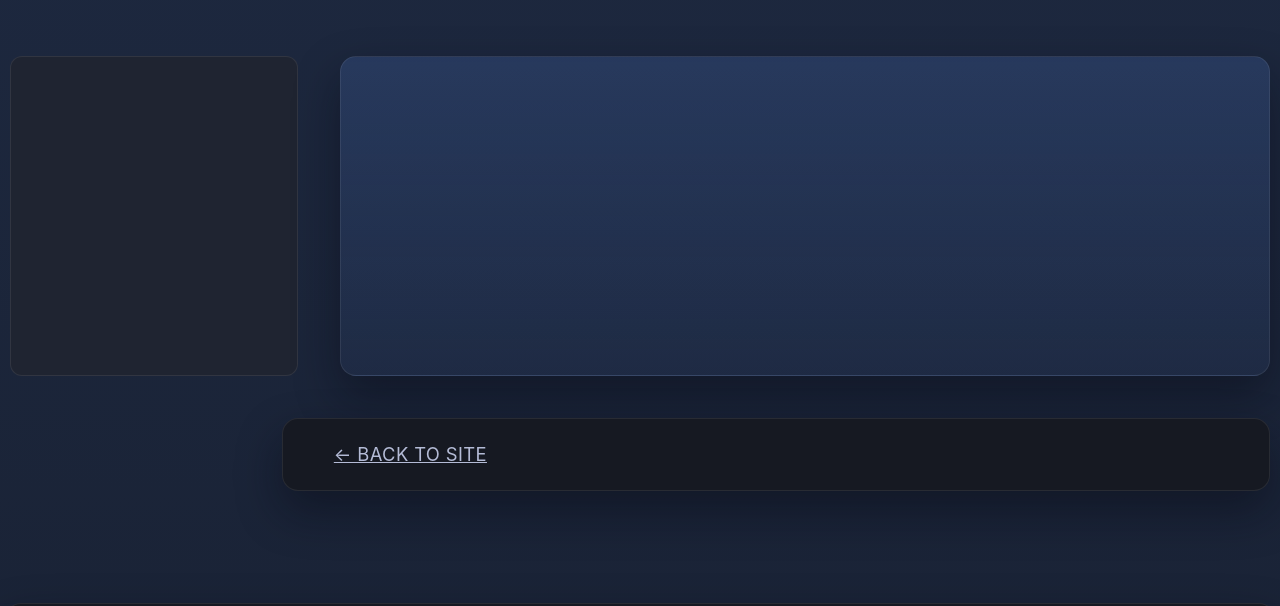
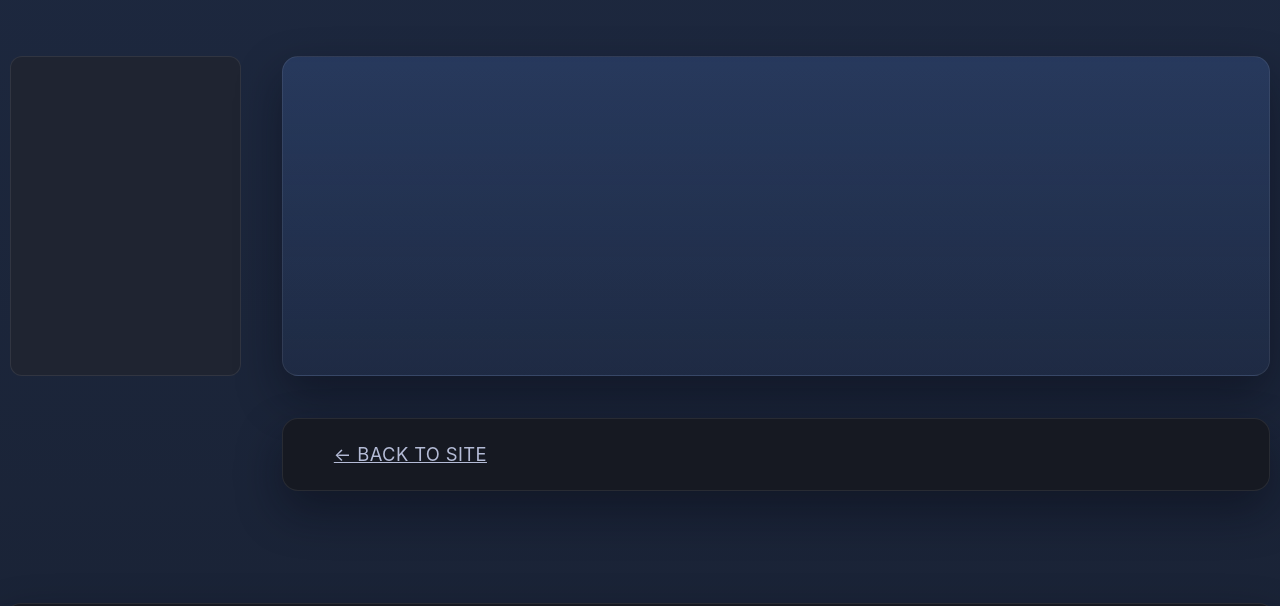
Before and after one commit to Olga-Zydziak/website-of-bookhouse, a plain HTML site: page manager.html in a window 1280 px wide. Shown: the top 606 px of the page. Drawn offline with Linux system fonts and the light colour scheme.

Commit message:
Align header grid with main layout and harden contact form

```diff
--- a/style.css
+++ b/style.css
@@ -891,8 +891,21 @@ input:focus-visible {
 }
 
 @media (min-width: 48rem) {
+  .site-header__inner {
+    grid-template-columns: minmax(0, clamp(10rem, 32vw, var(--layout-sidebar-width))) minmax(0, 1fr);
+    align-items: stretch;
+  }
+
   .site-header__branding {
+    grid-column: 1 / -1;
     grid-template-columns: minmax(0, clamp(10rem, 32vw, var(--layout-sidebar-width))) minmax(0, 1fr);
+    gap: var(--layout-gap);
+  }
+
+  .site-header__tabs {
+    grid-column: 2 / -1;
+    justify-self: stretch;
+    align-self: stretch;
   }
 
   .tabs {
@@ -910,28 +923,21 @@ input:focus-visible {
   .panels__form-field--wide {
     grid-column: 1 / -1;
   }
+
+  .layout {
+    grid-template-columns: minmax(0, clamp(10rem, 32vw, var(--layout-sidebar-width))) minmax(0, 1fr);
+  }
 }
 
 @media (min-width: 60rem) {
-  .site-header__inner {
+  .site-header__inner,
+  .site-header__branding,
+  .layout {
     grid-template-columns: minmax(0, var(--layout-sidebar-width)) minmax(0, 1fr);
-    align-items: end;
   }
 
-  .site-header__branding {
-    grid-column: 1 / -1;
-    grid-template-columns: minmax(0, var(--layout-sidebar-width)) minmax(0, 1fr);
-    gap: var(--layout-gap);
-  }
-
-  .site-header__tabs {
-    grid-column: 2 / -1;
-    justify-self: stretch;
-    align-self: stretch;
-  }
-
-  .layout {
-    grid-template-columns: minmax(0, var(--layout-sidebar-width)) minmax(0, 1fr);
+  .site-header__inner {
+    align-items: stretch;
   }
 
   .layout__aside {
@@ -961,7 +967,9 @@ input:focus-visible {
 }
 
 @media (min-width: 75rem) {
-  .site-header__branding {
-    grid-template-columns: minmax(10rem, 18rem) 1fr;
+  .site-header__inner,
+  .site-header__branding,
+  .layout {
+    grid-template-columns: minmax(0, var(--layout-sidebar-width)) minmax(0, 1fr);
   }
 }
```
Also changed, not shown: scripts/main.js (+11 -9 lines).
